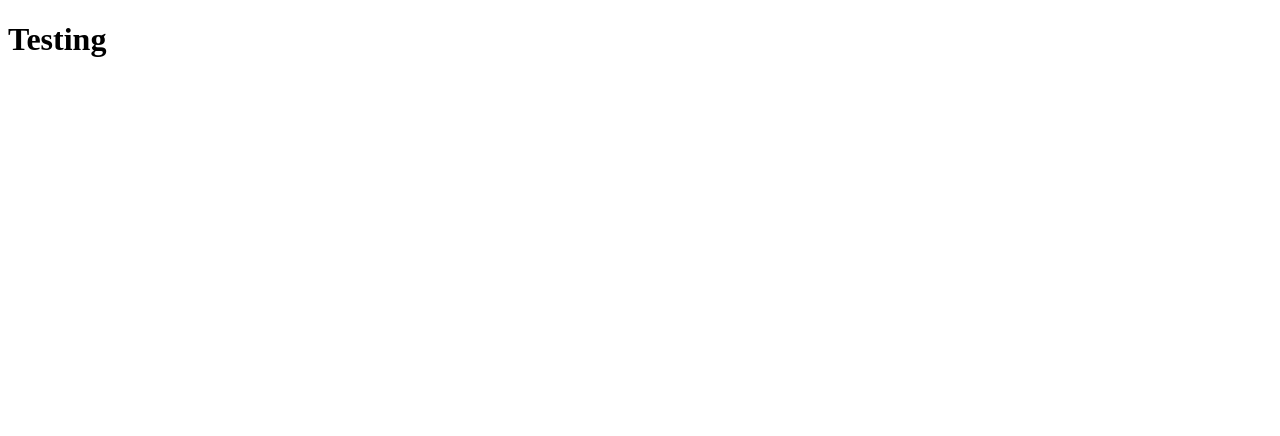
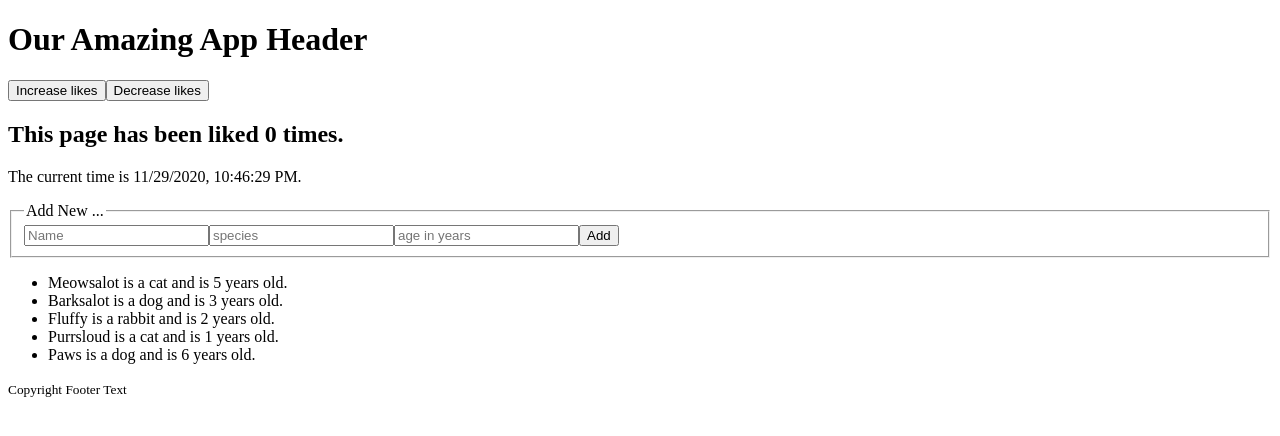
Before and after one commit to iamfredrickokereke/Learn-React, a React (Create React App) app in the folder Study-react/cookingapp/cookapp/: page / in a window 1280 px wide. Shown: the top 436 px of the page. Built offline with nearby package versions, Linux system fonts and the light colour scheme.

Commit message:
updated content

```diff
--- a/Study-react/cookingapp/cookapp/src/index.js
+++ b/Study-react/cookingapp/cookapp/src/index.js
@@ -1,77 +1,373 @@
-// import React from 'react';
-// import ReactDOM from 'react-dom';
+// // import React from 'react';
+// // import ReactDOM from 'react-dom';
 
+// // import './index.css'
 
-// import './index.css'
+// // // Declaring Variables
 
-// // Declaring Variables
+// // const booksApi = [
 
-// const booksApi = [
+// //   {
+// //   id:1,
+// //   img: 'https://www.asme.org/getmedia/c2c8ea5a-b690-4ba7-92bb-34bd1432862b/book_guide_hero_books.png?width=300&height=315&ext=.png',
+// //   title: 'Image - 1',
+// //   author: 'Written by Fredrick Achiever'
+// // },
 
-//   {
-//   id:1,
-//   img: 'https://www.asme.org/getmedia/c2c8ea5a-b690-4ba7-92bb-34bd1432862b/book_guide_hero_books.png?width=300&height=315&ext=.png',
-//   title: 'Image - 1',
-//   author: 'Written by Fredrick Achiever'
-// },
+// // {
+// //   id: 2,
+// //   img: 'https://cdn.shopify.com/s/files/1/0064/5342/8271/collections/Taschen-Atm-Navy_540x.jpg?v=1556744191',
+// //   title: 'Image - 2',
+// //   author: 'Written by Fredrick Achiever'
+// // }
+// // ,
 
-// {
-//   id: 2,
-//   img: 'https://cdn.shopify.com/s/files/1/0064/5342/8271/collections/Taschen-Atm-Navy_540x.jpg?v=1556744191',
-//   title: 'Image - 2',
-//   author: 'Written by Fredrick Achiever'
-// }
-// ,
+// // {
+// //   id: 3,
+// //   img: 'https://cdn.shopify.com/s/files/1/0064/5342/8271/collections/Classics-of-History_540x.jpg?v=1571866175',
+// //   title: 'Image - 3',
+// //   author: 'Written by Fredrick Achiever'
+// // }
 
-// {
-//   id: 3,
-//   img: 'https://cdn.shopify.com/s/files/1/0064/5342/8271/collections/Classics-of-History_540x.jpg?v=1571866175',
-//   title: 'Image - 3',
-//   author: 'Written by Fredrick Achiever'
+// // ]
+
+// // function BookList() {
+// //     return (
+// //         <section className="booklist">
+// //           {booksApi.map((book) => {
+// //             // const {img, author, title} = book
+// //           return (
+// //                     // <Book book={book} key={book.id}/>
+// //                     <Book {...book} key={book.id}/>
+// //                  )
+// //           } )}
+// //         </section>
+// //     )
+// // }
+
+// // const Book = (props) => {
+
+// //   const {img, title, author} = props
+
+// //   const change = (e)=>{
+// //     console.log(e.target);
+// //     console.log("Hello!!!");
+
+// //   }
+// //     return (
+// //         <article className="card" onClick={()=>{console.log(title)}} onMouseOver={change}>
+// //             <img src={img} alt=""/>
+// //             <h2 style={{color:'red'}}>{title}</h2>
+// //             <h1 style={{letterSpacing:'5px'}}>{author}</h1>
+// //         </article>
+// //     )
+// // }
+
+// // ReactDOM.render(<BookList />, document.getElementById('root'))
+
+//=================================================================== sample 2
+
+// import React from "react";
+// import ReactDOM from "react-dom";
+
+// // function OurApp() {
+// //   return React.createElement('div', {}, [
+// //     React.createElement('h1', null, 'App Brew Header'),
+// //     React.createElement('p', null, `Our current time is ${new Date().toLocaleString()}`),
+// //     React.createElement('small', null, 'Copyright 2020.'),
+// //   ])
+// // }
+// // function OurApp() {
+// //   return (
+// //             <React.Fragment>
+// //               <div style={{border:'1px solid grey', textAlign: "center", width: 450, height: 200, backgroundColor: '#000', color:'#fff', margin: '0px auto'}}>
+// //                 <h1>App Brew Header</h1>
+// //                 <p>Our current time is {new Date().toLocaleString()}</p>
+// //                 <small>Copyright 2020.</small>
+// //               </div>
+// //             </React.Fragment>
+// //   )
+// // }
+
+// const useState = React.useState;
+// // function OurApp() {
+// //   return (
+// //     <React.Fragment>
+// //       <Content />
+// //       <Pet name="Dog" species="Domestic" age="10" />
+// //       <Pet name="Lion" species="Wild" age="10" />
+// //       <Pet name="Eagle" species="Terrestial" age="10" />
+// //     </React.Fragment>
+// //   );
+// // }
+
+// function OurApp() {
+//   const [pets, setPets] = useState([
+//     { name: "Meowsalot", species: "cat", age: "5", id: 123456789 },
+//     { name: "Barksalot", species: "dog", age: "3", id: 987654321 },
+//     { name: "Fluffy", species: "rabbit", age: "2", id: 123123123 },
+//     { name: "Purrsloud", species: "cat", age: "1", id: 456456456 },
+//     { name: "Paws", species: "dog", age: "6", id: 789789789 },
+//   ]);
+
+//   return (
+//     <React.Fragment>
+//       <Content />
+//       <AddPetForm setPets={setPets} />
+//       <ul>
+//         {pets.map((pet) => (
+//           <Pet
+//             name={pet.name}
+//             species={pet.species}
+//             age={pet.age}
+//             key={pet.id}
+//           />
+//         ))}
+//       </ul>
+//     </React.Fragment>
+//   );
 // }
 
-// ]
+// function AddPetForm(props) {
+//   const [name, setName] = useState();
+//   const [species, setSpecies] = useState();
+//   const [age, setAge] = useState();
 
-// function BookList() {
-//     return (
-//         <section className="booklist">
-//           {booksApi.map((book) => {
-//             // const {img, author, title} = book
-//           return (
-//                     // <Book book={book} key={book.id}/>
-//                     <Book {...book} key={book.id}/>
-//                  )
-//           } )}
-//         </section>
-//     )
+//   function handleSubmit(e) {
+//     e.preventDefault();
+
+//     props.setPets(function (prev) {
+//       prev.concat({ name, species, age, id: Date.now() });
+//     });
+//     setName("");
+//     setSpecies("");
+//     setAge("");
+//   }
+//   return (
+//     <form onSubmit={handleSubmit}>
+//       <fieldset>
+//         <legend>Add New Pet</legend>
+//         <input
+//           value={name}
+//           onChange={(e) => setName(e.target.value)}
+//           placeholder="Name"
+//         />
+//         <input
+//           value={species}
+//           onChange={(e) => setSpecies(e.target.value)}
+//           placeholder="species"
+//         />
+//         <input
+//           value={age}
+//           onChange={(e) => setAge(e.target.value)}
+//           placeholder="age in years"
+//         />
+//         <button>Add Pet</button>
+//       </fieldset>
+//     </form>
+//   );
 // }
 
-// const Book = (props) => {
+// const Content = () => {
+//   const [time, setTheTime] = useState(new Date().toLocaleString());
 
-//   const {img, title, author} = props
+//   // setInterval(() => setTheTime(new Date().toLocaleString()), 1000);
+//   setTimeout(() => setTheTime(new Date().toLocaleString()), 1000);
 
-//   const change = (e)=>{
-//     console.log(e.target);
-//     console.log("Hello!!!");
+//   return (
+//     <div
+//       style={{
+//         border: "1px solid grey",
+//         textAlign: "center",
+//         width: 450,
+//         height: 200,
+//         backgroundColor: "#000",
+//         color: "#fff",
+//         margin: "0px auto",
+//       }}
+//     >
+//       <h1>App Brew Header</h1>
+//       {/* <p>Our current time is {new Date().toLocaleString()}</p> */}
+//       <p>Our current time is {time}</p>
+//       <small>Copyright 2020.</small>
+//       <LikeArea />
+//     </div>
+//   );
+// };
 
+// const LikeArea = () => {
+//   const [likeCount, setLikeCount] = useState(0);
 
+//   function increaseHandler() {
+//     setLikeCount((prev) => prev + 1);
 //   }
-//     return (
-//         <article className="card" onClick={()=>{console.log(title)}} onMouseOver={change}>
-//             <img src={img} alt=""/>
-//             <h2 style={{color:'red'}}>{title}</h2>
-//             <h1 style={{letterSpacing:'5px'}}>{author}</h1>
-//         </article>
-//     )
-// }
 
+//   function decreaseHandler() {
+//     setLikeCount((prev) => {
+//       if (prev <= 0) {
+//         return 0;
+//       } else {
+//         return prev - 1;
+//       }
+//     });
+//   }
 
+//   return (
+//     <React.Fragment>
+//       <div>
+//         <p>This page has been liked {likeCount} times</p>
+//         <button onClick={increaseHandler}>Like</button>
+//         <button onClick={decreaseHandler}>Unlike</button>
+//       </div>
+//     </React.Fragment>
+//   );
+// };
 
+// const Pet = (props) => {
+//   const { name, species, age } = props;
+//   return (
+//     <ul>
+//       <li>
+//         {name} is a {species} animal and is {age} years old.
+//       </li>
+//     </ul>
+//   );
+// };
 
-// ReactDOM.render(<BookList />, document.getElementById('root'))
+// setInterval(() => {
+//   ReactDOM.render(<OurApp />, document.querySelector("#root"));
+// }, 1000);
 
-import React from 'react';
-import ReactDOM from 'react-dom';
+// ReactDOM.render(<OurApp />, document.querySelector("#root"));
 
+//=================================================================== sample 3
 
-ReactDOM.render(React.createElement('h1', null, 'Testing'), document.querySelector('#root'))
+import React from "react";
+import ReactDOM from "react-dom";
+
+const useState = React.useState;
+
+function OurApp() {
+  const [pets, setPets] = useState([
+    { name: "Meowsalot", species: "cat", age: "5", id: 123456789 },
+    { name: "Barksalot", species: "dog", age: "3", id: 987654321 },
+    { name: "Fluffy", species: "rabbit", age: "2", id: 123123123 },
+    { name: "Purrsloud", species: "cat", age: "1", id: 456456456 },
+    { name: "Paws", species: "dog", age: "6", id: 789789789 },
+  ]);
+
+  return (
+    <>
+      <OurHeader />
+      <LikeArea />
+      <TimeArea />
+      <AddPetForm setPets={setPets} />
+      <ul>
+        {pets.map((pet) => (
+          <Pet
+            name={pet.name}
+            species={pet.species}
+            age={pet.age}
+            key={pet.id}
+          />
+        ))}
+      </ul>
+      <Footer />
+    </>
+  );
+}
+
+function AddPetForm(props) {
+  const [name, setName] = useState();
+  const [species, setSpecies] = useState();
+  const [age, setAge] = useState();
+
+  function handleSubmit(e) {
+    e.preventDefault();
+    props.setPets((prev) =>
+      prev.concat({ name, species, age, id: Date.now() })
+    );
+    setName("");
+    setSpecies("");
+    setAge("");
+  }
+
+  return (
+    <form onSubmit={handleSubmit}>
+      <fieldset>
+        <legend>Add New ...</legend>
+        <input
+          value={name}
+          onChange={(e) => setName(e.target.value)}
+          placeholder="Name"
+        />
+        <input
+          value={species}
+          onChange={(e) => setSpecies(e.target.value)}
+          placeholder="species"
+        />
+        <input
+          value={age}
+          onChange={(e) => setAge(e.target.value)}
+          placeholder="age in years"
+        />
+        <button>Add </button>
+      </fieldset>
+    </form>
+  );
+}
+
+function LikeArea() {
+  const [likeCount, setLikeCount] = useState(0);
+
+  function increaseLikeHandler() {
+    setLikeCount(function (prev) {
+      return prev + 1;
+    });
+  }
+
+  function decreaseLikeHandler() {
+    setLikeCount((prev) => {
+      if (prev > 0) {
+        return prev - 1;
+      }
+      return 0;
+    });
+  }
+
+  return (
+    <>
+      <button onClick={increaseLikeHandler}>Increase likes</button>
+      <button onClick={decreaseLikeHandler}>Decrease likes</button>
+      <h2>This page has been liked {likeCount} times.</h2>
+    </>
+  );
+}
+
+function Pet(props) {
+  return (
+    <li>
+      {props.name} is a {props.species} and is {props.age} years old.
+    </li>
+  );
+}
+
+function Footer() {
+  return <small>Copyright Footer Text</small>;
+}
+
+function TimeArea() {
+  const [theTime, setTheTime] = useState(new Date().toLocaleString());
+
+  setTimeout(function () {
+    setTheTime(new Date().toLocaleString());
+  }, 1000);
+
+  return <p>The current time is {theTime}.</p>;
+}
+
+function OurHeader() {
+  return <h1 className="special">Our Amazing App Header</h1>;
+}
+
+ReactDOM.render(<OurApp />, document.querySelector("#root"));
```
Also changed, not shown: 2 other files (tests, documents, lock files or other folders).
